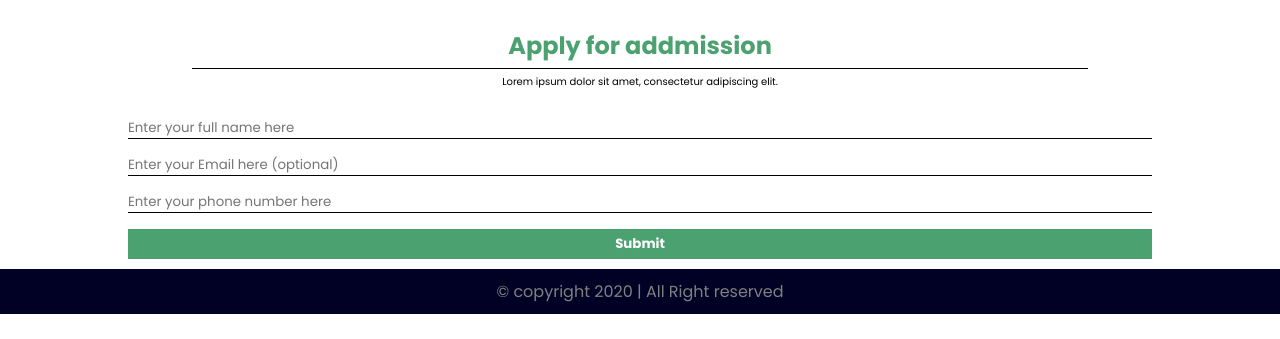
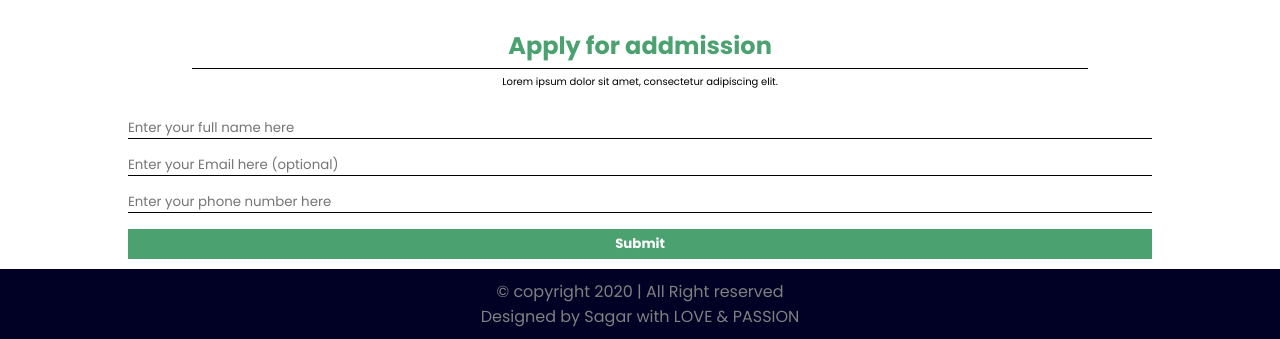
Before and after one commit to Sagar-9073/my-school, a plain HTML site: page index.html in a window 1280 px wide. Shown: the part 2153-2492 px from the top of the page. Before the commit the page ends 2467 px from the top, so only its background shows below. Drawn offline with Linux system fonts and the light colour scheme.

Commit message:
index.html

```diff
--- a/index.html
+++ b/index.html
@@ -119,6 +119,7 @@
 
    <footer>
        <p>&copy; copyright 2020 | All Right reserved</p>
+        <p>Designed by Sagar with LOVE & PASSION</p>
    </footer>
    </body>
 </html>
```
